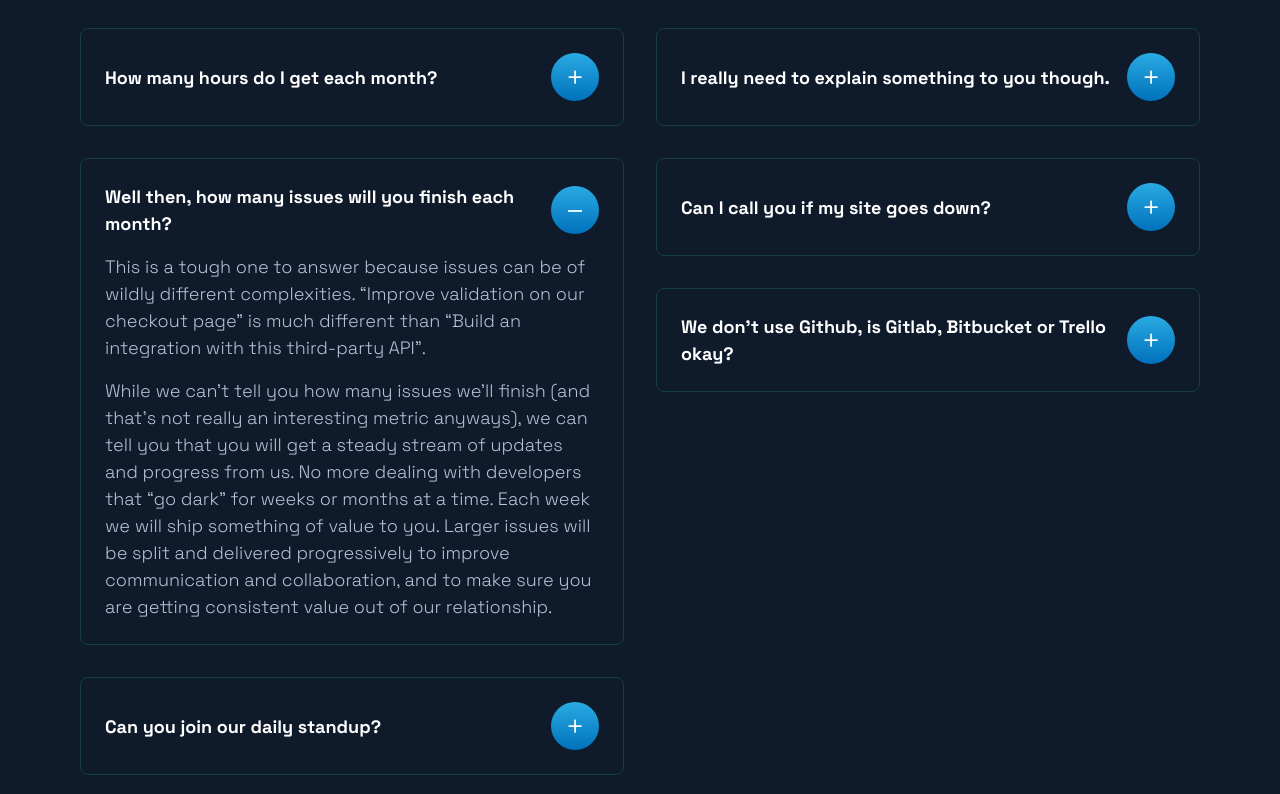
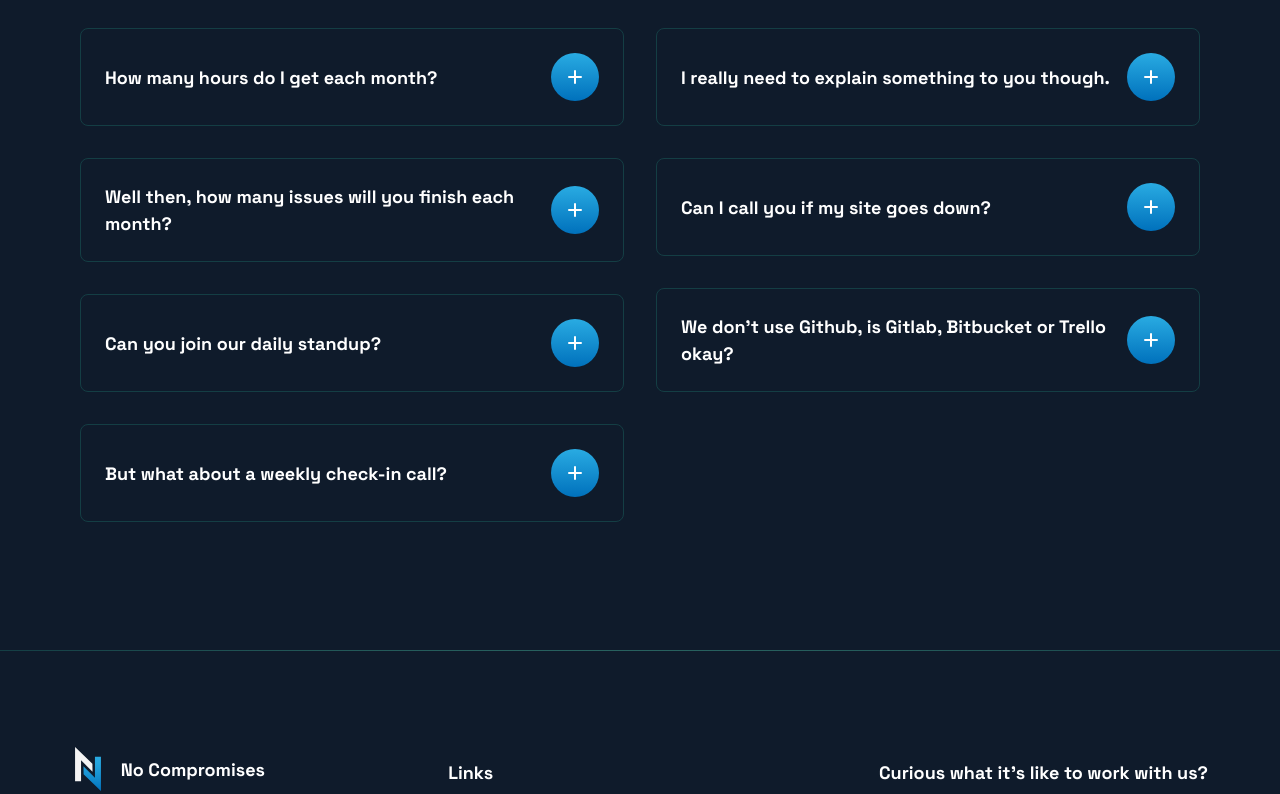
Before and after one commit to NoCompromises/nocompromises.io, a website built with Vite: page index.html in a window 1280 px wide. Shown: the part 8723-9517 px from the top of the page. Built offline with nearby package versions, Linux system fonts and the light colour scheme.

Commit message:
progress

```diff
--- a/index.html
+++ b/index.html
@@ -332,27 +332,37 @@
       </div>
       <div class="grid grid-cols-2 gap-8">
         <div>
-          <div class="border rounded-lg border-dark-green-1 p-6 mb-8">
-            <a href="#" class="flex justify-between items-center">
-              <span class="text-h5-b text-white">How many hours do I get each month?</span>
+          <details class="group border rounded-lg border-dark-green-1 p-6 mb-8 marker:content-['']">
+            <summary class="flex cursor-pointer select-none justify-between items-center text-h5-b text-white group-open:text-blue-1">
+              How many hours do I get each month?
               <span>
-                <span class="text-h3-l flex justify-center items-center w-12 h-12 rounded-full text-white bg-gradient-to-b from-blue-2 to-blue-1">+</span>
+                <span class="text-h3-l flex justify-center items-center w-12 h-12 rounded-full text-white bg-gradient-to-b from-blue-2 to-blue-1">
+                  <svg class="h-6 w-6 flex-none stroke-white" fill="none" xmlns="http://www.w3.org/2000/svg" stroke-width="2" stroke-linecap="round" stroke-linejoin="round">
+                    <path d="M18 12H6"></path>
+                    <path class="group-open:hidden" d="M12 6v12"></path>
+                  </svg>
+                </span>
               </span>
-            </a>
-            <div class="text-blue-3 pt-4 hidden">
-              <p class="mb-4">
+            </summary>
+            <div class="text-blue-3 pt-4">
+              <p>
                 Lorem ipsum dolor sit amet, consectetur adipiscing elit, sed do eiusmod tempor incididunt ut labore et dolore magna aliqua. Ut enim ad minim veniam, quis nostrud exercitation ullamco laboris nisi ut aliquip ex ea commodo consequat.
               </p>
             </div>
-          </div>
+          </details>
 
-          <div class="border rounded-lg border-dark-green-1 p-6 mb-8">
-            <a href="#" class="flex justify-between items-center">
-              <span class="text-h5-b text-white">Well then, how many issues will you finish each month?</span>
+          <details class="group border rounded-lg border-dark-green-1 p-6 mb-8 marker:content-['']">
+            <summary class="flex cursor-pointer select-none justify-between items-center text-h5-b text-white group-open:text-blue-1">
+              Well then, how many issues will you finish each month?
               <span>
-                <span class="text-h3-l flex justify-center items-center w-12 h-12 rounded-full text-white bg-gradient-to-b from-blue-2 to-blue-1 pb-1">&ndash;</span>
+                <span class="text-h3-l flex justify-center items-center w-12 h-12 rounded-full text-white bg-gradient-to-b from-blue-2 to-blue-1">
+                  <svg class="h-6 w-6 flex-none stroke-white" fill="none" xmlns="http://www.w3.org/2000/svg" stroke-width="2" stroke-linecap="round" stroke-linejoin="round">
+                    <path d="M18 12H6"></path>
+                    <path class="group-open:hidden" d="M12 6v12"></path>
+                  </svg>
+                </span>
               </span>
-            </a>
+            </summary>
             <div class="text-blue-3 pt-4">
               <p class="mb-4">
                 This is a tough one to answer because issues can be of wildly different complexities. “Improve validation on our checkout page” is much different than “Build an integration with this third-party API”.
@@ -361,79 +371,104 @@
                 While we can’t tell you how many issues we’ll finish (and that’s not really an interesting metric anyways), we can tell you that you will get a steady stream of updates and progress from us. No more dealing with developers that “go dark” for weeks or months at a time. Each week we will ship something of value to you. Larger issues will be split and delivered progressively to improve communication and collaboration, and to make sure you are getting consistent value out of our relationship.
               </p>
             </div>
-          </div>
+          </details>
 
-          <div class="border rounded-lg border-dark-green-1 p-6 mb-8">
-            <a href="#" class="flex justify-between items-center">
-              <span class="text-h5-b text-white">Can you join our daily standup?</span>
+          <details class="group border rounded-lg border-dark-green-1 p-6 mb-8 marker:content-['']">
+            <summary class="flex cursor-pointer select-none justify-between items-center text-h5-b text-white group-open:text-blue-1">
+              Can you join our daily standup?
               <span>
-                <span class="text-h3-l flex justify-center items-center w-12 h-12 rounded-full text-white bg-gradient-to-b from-blue-2 to-blue-1">+</span>
+                <span class="text-h3-l flex justify-center items-center w-12 h-12 rounded-full text-white bg-gradient-to-b from-blue-2 to-blue-1">
+                  <svg class="h-6 w-6 flex-none stroke-white" fill="none" xmlns="http://www.w3.org/2000/svg" stroke-width="2" stroke-linecap="round" stroke-linejoin="round">
+                    <path d="M18 12H6"></path>
+                    <path class="group-open:hidden" d="M12 6v12"></path>
+                  </svg>
+                </span>
               </span>
-            </a>
-            <div class="text-blue-3 pt-4 hidden">
-              <p class="mb-4">
+            </summary>
+            <div class="text-blue-3 pt-4">
+              <p>
                 Lorem ipsum dolor sit amet, consectetur adipiscing elit, sed do eiusmod tempor incididunt ut labore et dolore magna aliqua. Ut enim ad minim veniam, quis nostrud exercitation ullamco laboris nisi ut aliquip ex ea commodo consequat.
               </p>
             </div>
-          </div>
+          </details>
 
-          <div class="border rounded-lg border-dark-green-1 p-6 mb-8">
-            <a href="#" class="flex justify-between items-center">
-              <span class="text-h5-b text-white">But what about a weekly check-in call?</span>
+          <details class="group border rounded-lg border-dark-green-1 p-6 mb-8 marker:content-['']">
+            <summary class="flex cursor-pointer select-none justify-between items-center text-h5-b text-white group-open:text-blue-1">
+              But what about a weekly check-in call?
               <span>
-                <span class="text-h3-l flex justify-center items-center w-12 h-12 rounded-full text-white bg-gradient-to-b from-blue-2 to-blue-1 pb-1">&ndash;</span>
+                <span class="text-h3-l flex justify-center items-center w-12 h-12 rounded-full text-white bg-gradient-to-b from-blue-2 to-blue-1">
+                  <svg class="h-6 w-6 flex-none stroke-white" fill="none" xmlns="http://www.w3.org/2000/svg" stroke-width="2" stroke-linecap="round" stroke-linejoin="round">
+                    <path d="M18 12H6"></path>
+                    <path class="group-open:hidden" d="M12 6v12"></path>
+                  </svg>
+                </span>
               </span>
-            </a>
+            </summary>
             <div class="text-blue-3 pt-4">
-              <p class="mb-4">
-                Again, no. We’ve streamlined our process and made it completely transparent, so routine communication and check-ins are unnecessary. It’s better this way!
+              <p>
+                Lorem ipsum dolor sit amet, consectetur adipiscing elit, sed do eiusmod tempor incididunt ut labore et dolore magna aliqua. Ut enim ad minim veniam, quis nostrud exercitation ullamco laboris nisi ut aliquip ex ea commodo consequat.
               </p>
             </div>
-          </div>
+          </details>
         </div>
 
         <div>
-          <div class="border rounded-lg border-dark-green-1 p-6 mb-8">
-            <a href="#" class="flex justify-between items-center">
-              <span class="text-h5-b text-white">I really need to explain something to you though.</span>
+          <details class="group border rounded-lg border-dark-green-1 p-6 mb-8 marker:content-['']">
+            <summary class="flex cursor-pointer select-none justify-between items-center text-h5-b text-white group-open:text-blue-1">
+              I really need to explain something to you though.
               <span>
-                <span class="text-h3-l flex justify-center items-center w-12 h-12 rounded-full text-white bg-gradient-to-b from-blue-2 to-blue-1">+</span>
+                <span class="text-h3-l flex justify-center items-center w-12 h-12 rounded-full text-white bg-gradient-to-b from-blue-2 to-blue-1">
+                  <svg class="h-6 w-6 flex-none stroke-white" fill="none" xmlns="http://www.w3.org/2000/svg" stroke-width="2" stroke-linecap="round" stroke-linejoin="round">
+                    <path d="M18 12H6"></path>
+                    <path class="group-open:hidden" d="M12 6v12"></path>
+                  </svg>
+                </span>
               </span>
-            </a>
-            <div class="text-blue-3 pt-4 hidden">
-              <p class="mb-4">
+            </summary>
+            <div class="text-blue-3 pt-4">
+              <p>
                 Lorem ipsum dolor sit amet, consectetur adipiscing elit, sed do eiusmod tempor incididunt ut labore et dolore magna aliqua. Ut enim ad minim veniam, quis nostrud exercitation ullamco laboris nisi ut aliquip ex ea commodo consequat.
               </p>
             </div>
-          </div>
+          </details>
 
-          <div class="border rounded-lg border-dark-green-1 p-6 mb-8">
-            <a href="#" class="flex justify-between items-center">
-              <span class="text-h5-b text-white">Can I call you if my site goes down?</span>
+          <details class="group border rounded-lg border-dark-green-1 p-6 mb-8 marker:content-['']">
+            <summary class="flex cursor-pointer select-none justify-between items-center text-h5-b text-white group-open:text-blue-1">
+              Can I call you if my site goes down?
               <span>
-                <span class="text-h3-l flex justify-center items-center w-12 h-12 rounded-full text-white bg-gradient-to-b from-blue-2 to-blue-1">+</span>
+                <span class="text-h3-l flex justify-center items-center w-12 h-12 rounded-full text-white bg-gradient-to-b from-blue-2 to-blue-1">
+                  <svg class="h-6 w-6 flex-none stroke-white" fill="none" xmlns="http://www.w3.org/2000/svg" stroke-width="2" stroke-linecap="round" stroke-linejoin="round">
+                    <path d="M18 12H6"></path>
+                    <path class="group-open:hidden" d="M12 6v12"></path>
+                  </svg>
+                </span>
               </span>
-            </a>
-            <div class="text-blue-3 pt-4 hidden">
-              <p class="mb-4">
+            </summary>
+            <div class="text-blue-3 pt-4">
+              <p>
                 Lorem ipsum dolor sit amet, consectetur adipiscing elit, sed do eiusmod tempor incididunt ut labore et dolore magna aliqua. Ut enim ad minim veniam, quis nostrud exercitation ullamco laboris nisi ut aliquip ex ea commodo consequat.
               </p>
             </div>
-          </div>
+          </details>
 
-          <div class="border rounded-lg border-dark-green-1 p-6 mb-8">
-            <a href="#" class="flex justify-between items-center">
-              <span class="text-h5-b text-white">We don't use Github, is Gitlab, Bitbucket or Trello okay?</span>
+          <details class="group border rounded-lg border-dark-green-1 p-6 mb-8 marker:content-['']">
+            <summary class="flex cursor-pointer select-none justify-between items-center text-h5-b text-white group-open:text-blue-1">
+              We don't use Github, is Gitlab, Bitbucket or Trello okay?
               <span>
-                <span class="text-h3-l flex justify-center items-center w-12 h-12 rounded-full text-white bg-gradient-to-b from-blue-2 to-blue-1">+</span>
+                <span class="text-h3-l flex justify-center items-center w-12 h-12 rounded-full text-white bg-gradient-to-b from-blue-2 to-blue-1">
+                  <svg class="h-6 w-6 flex-none stroke-white" fill="none" xmlns="http://www.w3.org/2000/svg" stroke-width="2" stroke-linecap="round" stroke-linejoin="round">
+                    <path d="M18 12H6"></path>
+                    <path class="group-open:hidden" d="M12 6v12"></path>
+                  </svg>
+                </span>
               </span>
-            </a>
-            <div class="text-blue-3 pt-4 hidden">
-              <p class="mb-4">
+            </summary>
+            <div class="text-blue-3 pt-4">
+              <p>
                 Lorem ipsum dolor sit amet, consectetur adipiscing elit, sed do eiusmod tempor incididunt ut labore et dolore magna aliqua. Ut enim ad minim veniam, quis nostrud exercitation ullamco laboris nisi ut aliquip ex ea commodo consequat.
               </p>
             </div>
-          </div>
+          </details>
         </div>
       </div>
     </section>
```
